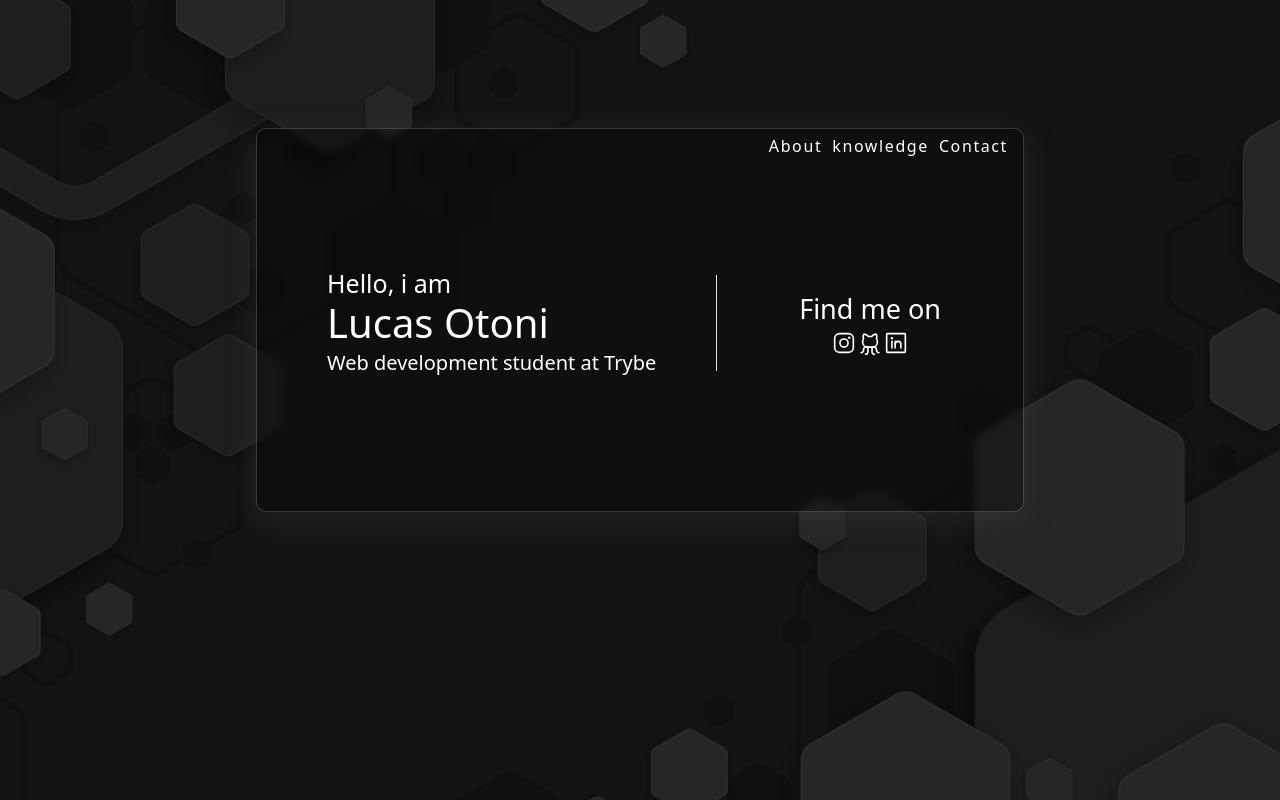
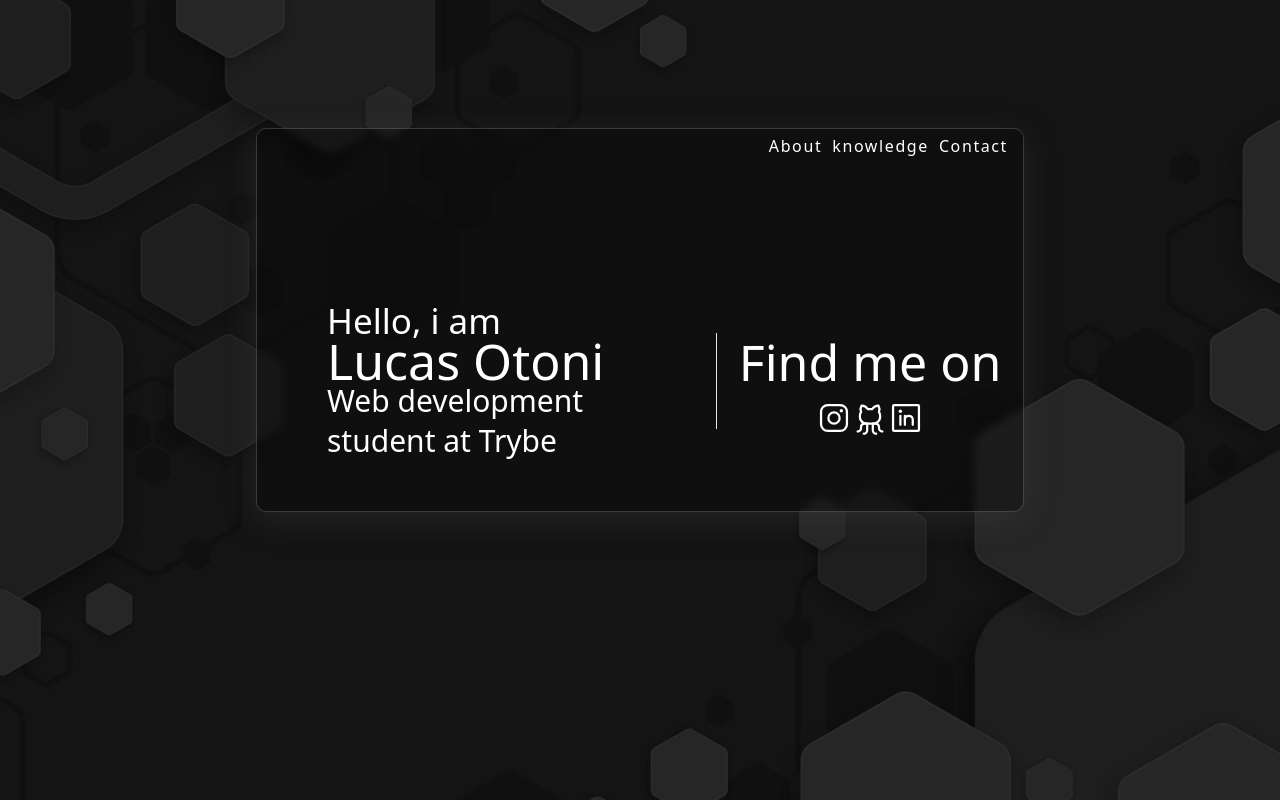
Before and after one commit to LucasOAssuncao/My-portfolio, a React (Vite) app in the folder Portfolio/: page / in a window 1280 px wide. Built offline with nearby package versions, Linux system fonts and the light colour scheme.

Commit message:
vercel edits

```diff
--- a/Portfolio/src/Pages/Home.jsx
+++ b/Portfolio/src/Pages/Home.jsx
@@ -5,7 +5,7 @@ import { Link } from 'react-router-dom';
 export default class Home extends React.Component {
   render() {
     return (
-      <div className='father card flex-col m-auto w-[60%] h-[30vw] text-white '>
+      <div className='father card flex-col m-auto w-[60%] h-[30vw] text-white'>
         <header className=' flex justify-end pr-[15px] pt-[5px] '>
           <nav className='nav-father flex align-center m-0 tracking-widest gap-2.5'>
             <Link to='/about'>
@@ -19,28 +19,28 @@ export default class Home extends React.Component {
             </Link>
           </nav>
         </header>
-        <div className='infos flex mt-[10%] w-[100%] justify-between'>
+        <div className='infos flex mt-[15%] w-[100%] justify-between'>
           <div className='info-son p-[28px] pl-[70px] leading-[40px] w-[60%]'>
-            <p className="text-[25px]">Hello, i am</p>
-            <h1 className="text-[40px]">Lucas Otoni</h1>
-            <h3 className="text-[20px]">Web development student at Trybe</h3>
+            <p className="text-[35px]">Hello, i am</p>
+            <h1 className="text-[50px]">Lucas Otoni</h1>
+            <h3 className="text-[30px]">Web development student at Trybe</h3>
           </div>
           <div className='h-[12vh] border-l-[1px] self-center '></div>
           <div className='home-right flex-col justify-center items-center w-[40%] self-center text-[27px] text-center'>
-            <p>Find me on</p>
+            <p className="text-[50px]">Find me on</p>
             <div className='icons flex justify-center'>
               <a href='https://www.instagram.com/lucottoni/' className='decoration-0 text-white hover:text-slate-400' target='_blank'>
-                <InstagramLogo size={26} />
+                <InstagramLogo size={36} />
               </a>
               <a href='https://github.com/LucasOAssuncao' className='decoration-0 text-white hover:text-slate-400'  target='_blank'>
-                <GithubLogo size={26} />
+                <GithubLogo size={36} />
               </a>
               <a
                 href='https://www.linkedin.com/in/lucas-otoni-5300661b2/'
                 className='decoration-0 text-white hover:text-slate-400'
                 target='_blank'
               >
-                <LinkedinLogo size={26} />
+                <LinkedinLogo size={36} />
               </a>
             </div>
           </div>
```
